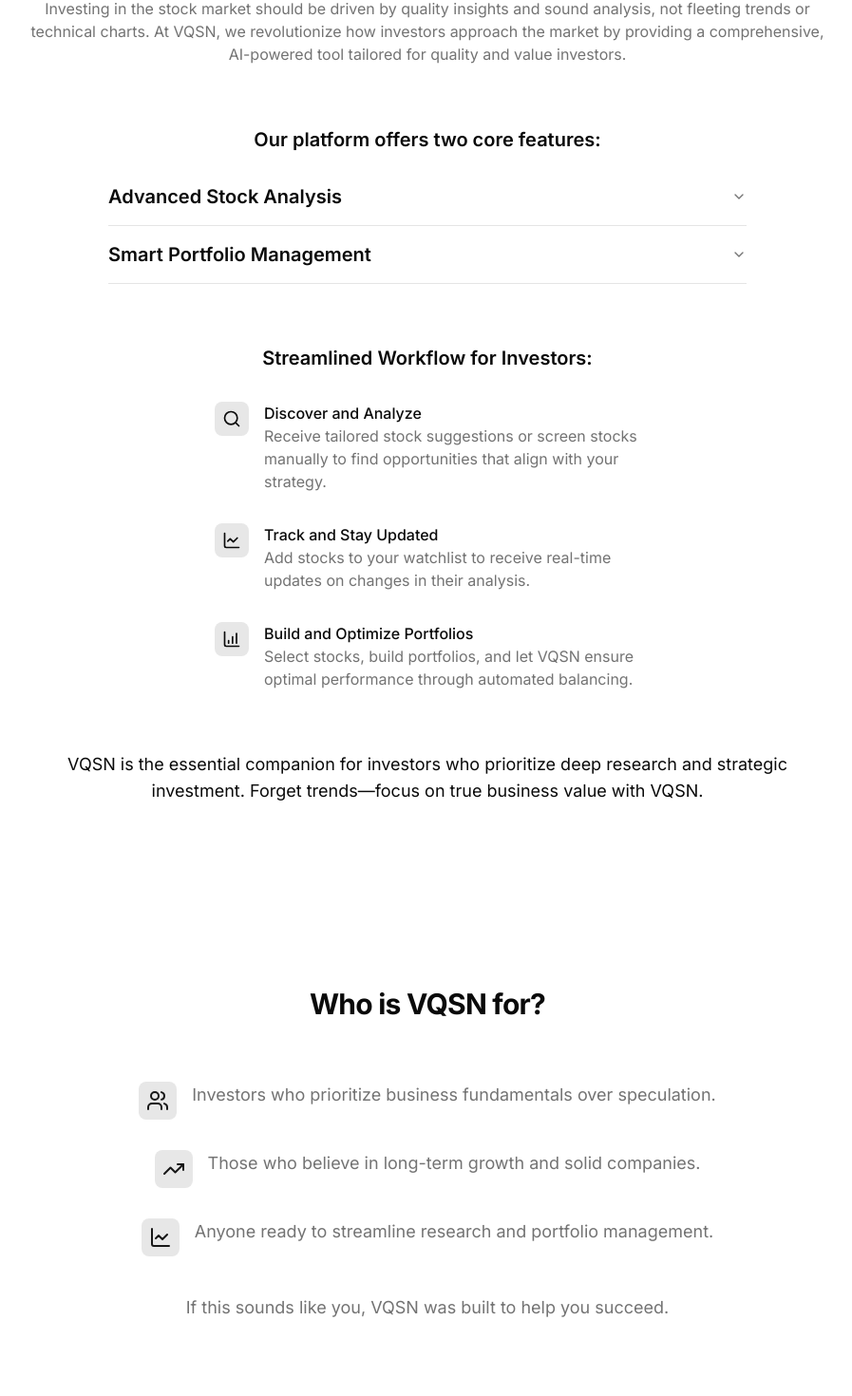
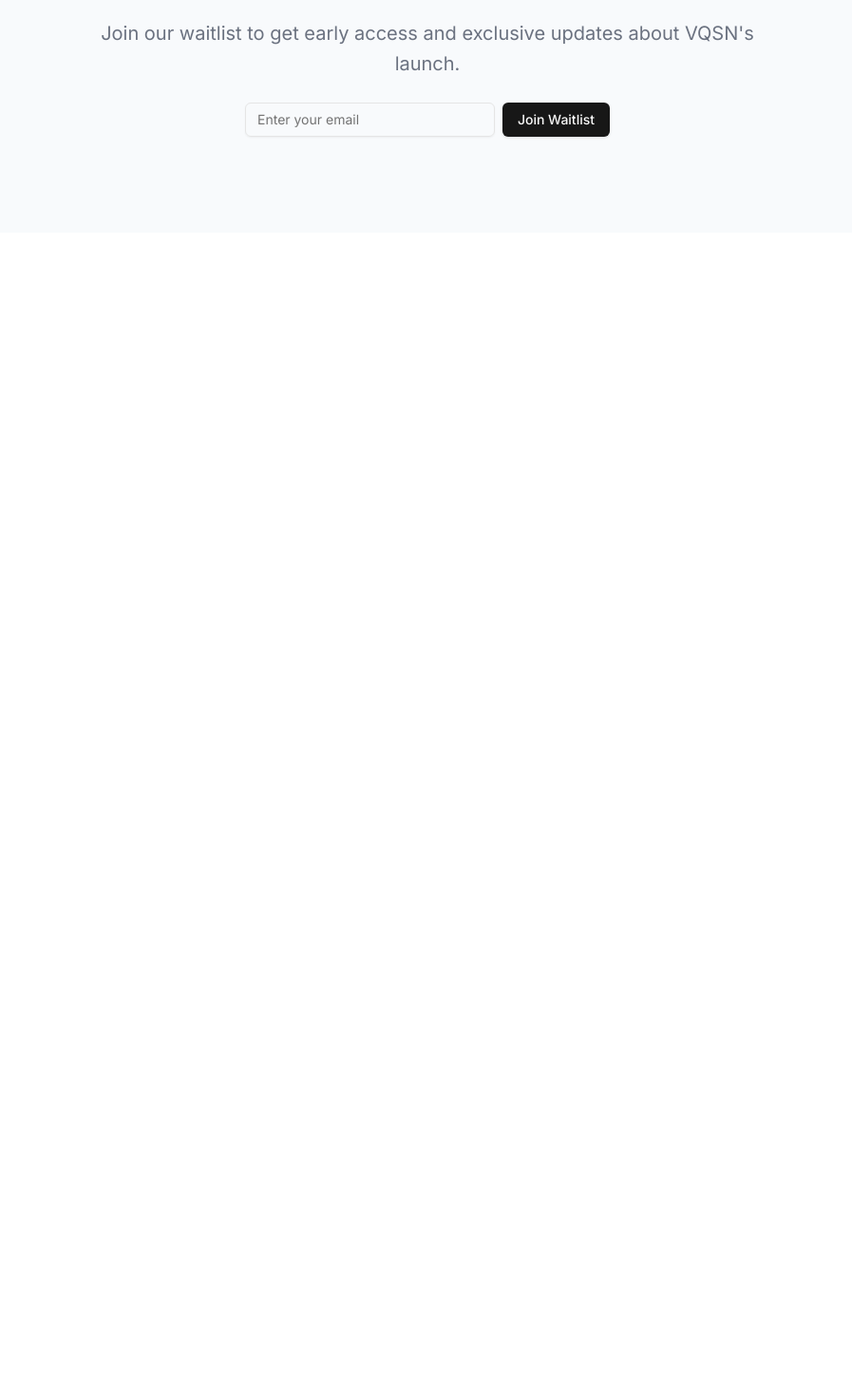
Before and after one commit to iste2/vqsn, a Next.js app: page / in a window 1280 px wide. Shown: the part 860-2330 px from the top of the page at 95% size, without its empty margins (190-1087 px from the left). After the commit the page ends 1105 px from the top, so only its background shows below. Built offline with nearby package versions, Linux system fonts and the light colour scheme.

Commit message:
removed old sections

```diff
--- a/app/page.tsx
+++ b/app/page.tsx
@@ -1,14 +1,10 @@
 import { Hero } from "@/components/hero"
-import { About } from "@/components/about"
-import { TargetUsers } from "@/components/target-users"
 import { Waitlist } from "@/components/waitlist"
 
 export default function Page() {
   return (
     <main>
       <Hero />
-      <About />
-      <TargetUsers />
       <Waitlist />
     </main>
   )
--- a/components/about.tsx
+++ /dev/null
@@ -1,101 +0,0 @@
-import {
-  Accordion,
-  AccordionContent,
-  AccordionItem,
-  AccordionTrigger,
-} from "@/components/ui/accordion"
-import {
-  Search,
-  LineChart,
-  BarChart4
-} from "lucide-react"
-
-interface WorkflowStepProps {
-  icon: React.ReactNode
-  title: string
-  description: string
-}
-
-function WorkflowStep({ icon, title, description }: WorkflowStepProps) {
-  return (
-    <div className="flex gap-4 items-start max-w-md mx-auto">
-      <div className="p-2 rounded-lg bg-primary/10 shrink-0">
-        {icon}
-      </div>
-      <div>
-        <h4 className="font-medium">{title}</h4>
-        <p className="text-muted-foreground">{description}</p>
-      </div>
-    </div>
-  )
-}
-
-export function About() {
-  return (
-    <section className="container max-w-5xl mx-auto py-24 space-y-16">
-      <div className="space-y-4 text-center">
-        <h2 className="text-3xl font-bold sm:text-4xl">About VQSN</h2>
-        <p className="max-w-[85ch] mx-auto text-muted-foreground">
-          Investing in the stock market should be driven by quality insights and sound analysis,
-          not fleeting trends or technical charts. At VQSN, we revolutionize how investors
-          approach the market by providing a comprehensive, AI-powered tool tailored for quality
-          and value investors.
-        </p>
-      </div>
-
-      <div className="space-y-4">
-        <h3 className="text-xl font-semibold text-center">Our platform offers two core features:</h3>
-        <Accordion type="single" collapsible className="max-w-2xl mx-auto">
-          <AccordionItem value="analysis">
-            <AccordionTrigger className="text-xl font-semibold">
-              Advanced Stock Analysis
-            </AccordionTrigger>
-            <AccordionContent className="text-muted-foreground">
-              VQSN performs in-depth analyses of all listed stocks, focusing on the fundamentals
-              that matter most. Our quality analysis evaluates critical factors like market position,
-              business model, and management competence. Simultaneously, our fundamental analysis
-              dives deep into financial reports, employing models such as discounted cash flow (DCF)
-              to determine a stock&apos;s intrinsic value.
-            </AccordionContent>
-          </AccordionItem>
-          <AccordionItem value="portfolio">
-            <AccordionTrigger className="text-xl font-semibold">
-              Smart Portfolio Management
-            </AccordionTrigger>
-            <AccordionContent className="text-muted-foreground">
-              With VQSN, you can seamlessly create and manage portfolios. Using principles from
-              Modern Portfolio Theory, our tool optimizes your portfolio for maximum efficiency,
-              balancing risk and return with precision.
-            </AccordionContent>
-          </AccordionItem>
-        </Accordion>
-      </div>
-
-      <div className="space-y-8">
-        <h3 className="text-xl font-semibold text-center">Streamlined Workflow for Investors:</h3>
-        <div className="space-y-8">
-          <WorkflowStep
-            icon={<Search className="w-5 h-5" />}
-            title="Discover and Analyze"
-            description="Receive tailored stock suggestions or screen stocks manually to find opportunities that align with your strategy."
-          />
-          <WorkflowStep
-            icon={<LineChart className="w-5 h-5" />}
-            title="Track and Stay Updated"
-            description="Add stocks to your watchlist to receive real-time updates on changes in their analysis."
-          />
-          <WorkflowStep
-            icon={<BarChart4 className="w-5 h-5" />}
-            title="Build and Optimize Portfolios"
-            description="Select stocks, build portfolios, and let VQSN ensure optimal performance through automated balancing."
-          />
-        </div>
-      </div>
-
-      <p className="text-center text-lg max-w-3xl mx-auto">
-        VQSN is the essential companion for investors who prioritize deep research and strategic investment.
-        Forget trends—focus on true business value with VQSN.
-      </p>
-    </section>
-  )
-}
--- a/components/target-users.tsx
+++ /dev/null
@@ -1,48 +0,0 @@
-import { Users, TrendingUp, LineChart } from "lucide-react"
-
-interface TargetUserItemProps {
-  icon: React.ReactNode
-  text: string
-}
-
-function TargetUserItem({ icon, text }: TargetUserItemProps) {
-  return (
-    <div className="flex items-start gap-4 p-4">
-      <div className="rounded-lg bg-primary/10 p-2 text-primary">
-        {icon}
-      </div>
-      <p className="text-lg text-muted-foreground">{text}</p>
-    </div>
-  )
-}
-
-export function TargetUsers() {
-  return (
-    <section className="container mx-auto px-4 py-24">
-      <h2 className="mb-12 text-center text-3xl font-bold tracking-tight">
-        Who is VQSN for?
-      </h2>
-
-      <div className="mx-auto max-w-3xl space-y-6">
-        <div className="flex flex-col items-center">
-          <TargetUserItem
-            icon={<Users className="h-6 w-6" />}
-            text="Investors who prioritize business fundamentals over speculation."
-          />
-          <TargetUserItem
-            icon={<TrendingUp className="h-6 w-6" />}
-            text="Those who believe in long-term growth and solid companies."
-          />
-          <TargetUserItem
-            icon={<LineChart className="h-6 w-6" />}
-            text="Anyone ready to streamline research and portfolio management."
-          />
-        </div>
-
-        <p className="mt-8 text-center text-lg text-muted-foreground">
-          If this sounds like you, VQSN was built to help you succeed.
-        </p>
-      </div>
-    </section>
-  )
-}
```
